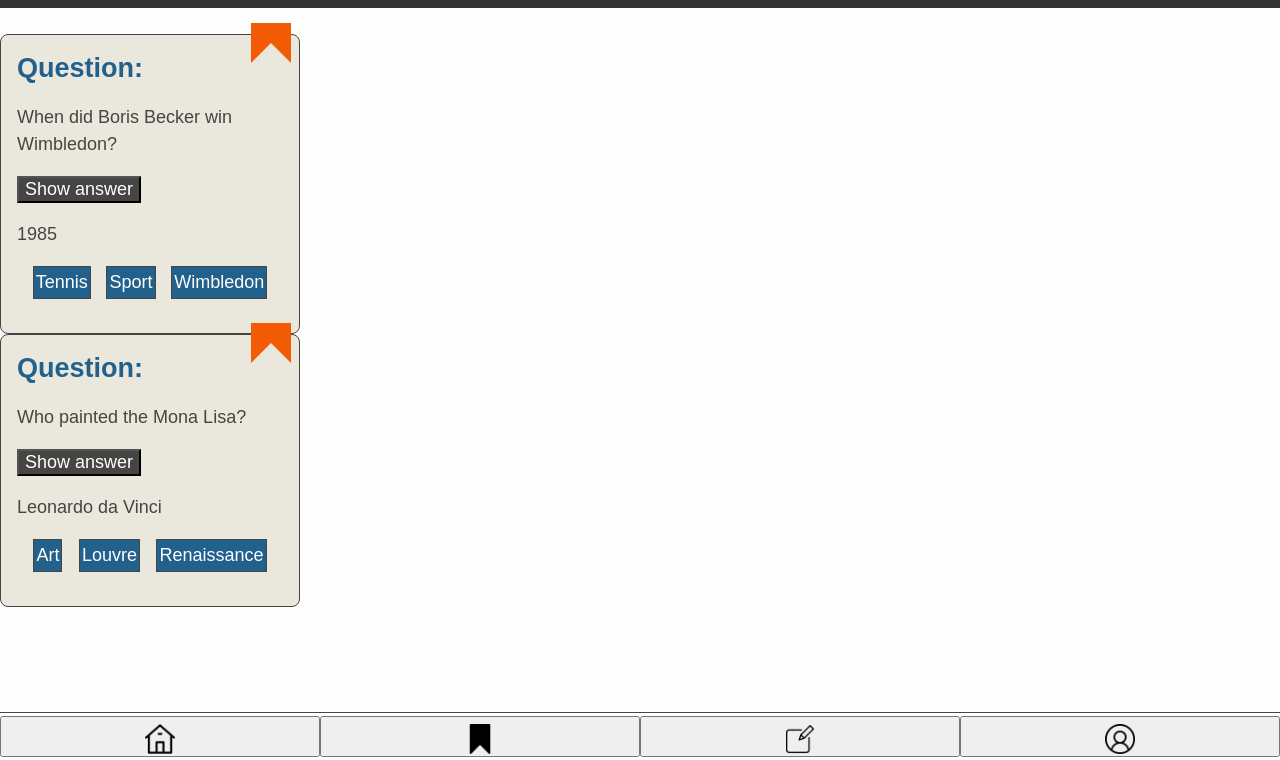
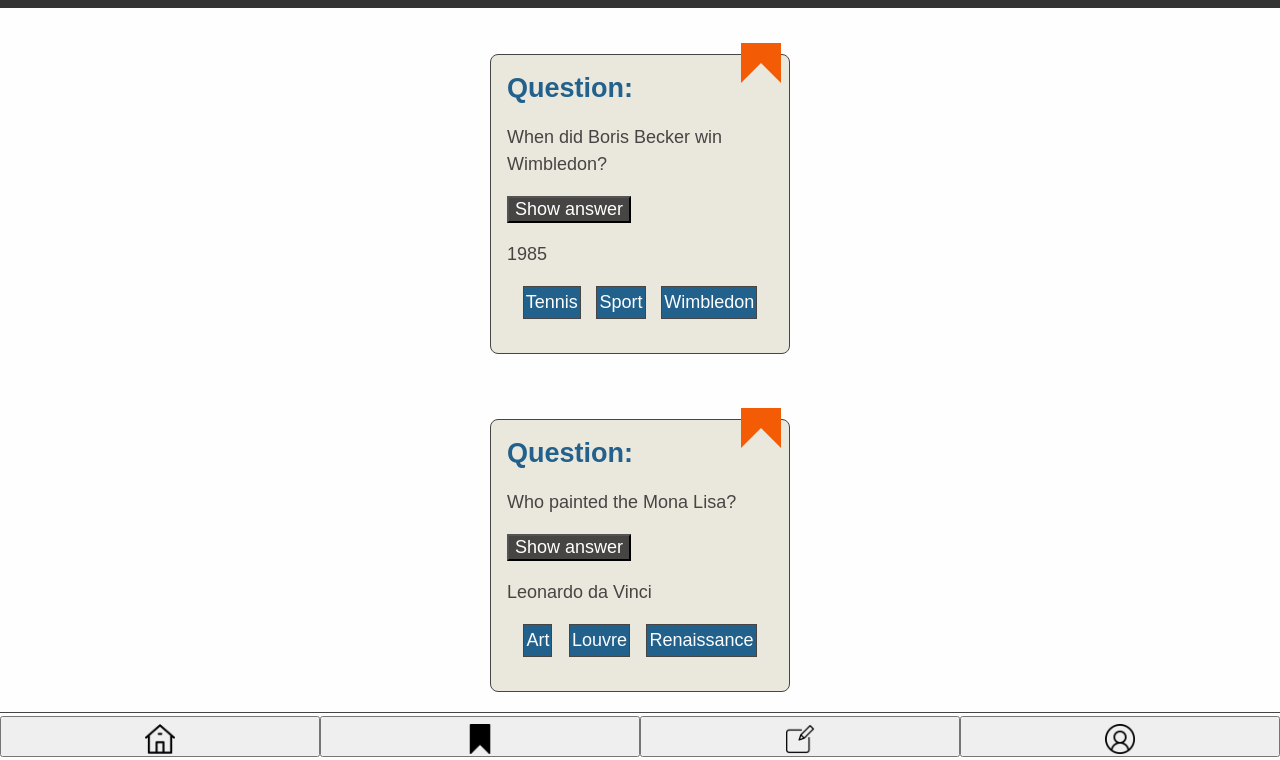
Before and after one commit to LisanneArdern/quiz-app, a website built with Vite: page src/bookmarks.html in a window 1280 px wide. Shown: the part 40-800 px from the top of the page. Built offline with nearby package versions, Linux system fonts and the light colour scheme.

Commit message:
Add style to bookmarks page

```diff
--- a/src/bookmarks.html
+++ b/src/bookmarks.html
@@ -10,7 +10,7 @@
     <header class="app-header">
       <h1 class="app-header__heading">Create</h1>
     </header>
-    <main>
+    <main class="app-main">
       <section class="quiz-card">
         <div
           role="button"
```
Also changed, not shown: src/profile.html (+1 -1 lines).
